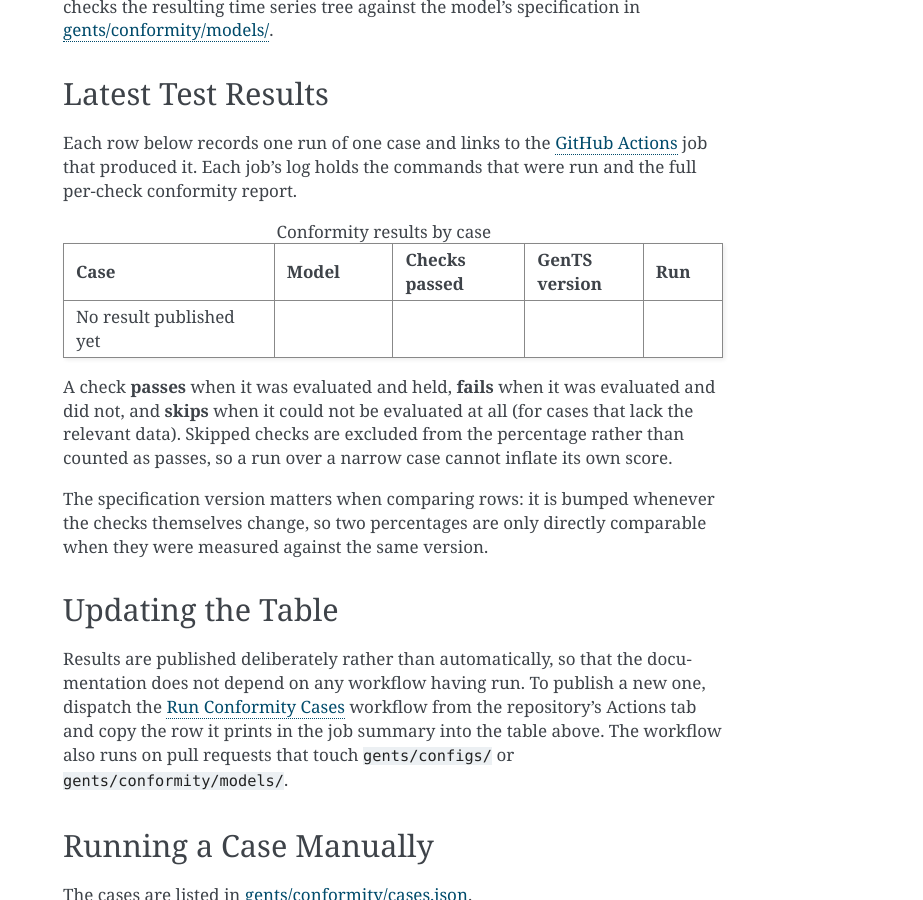
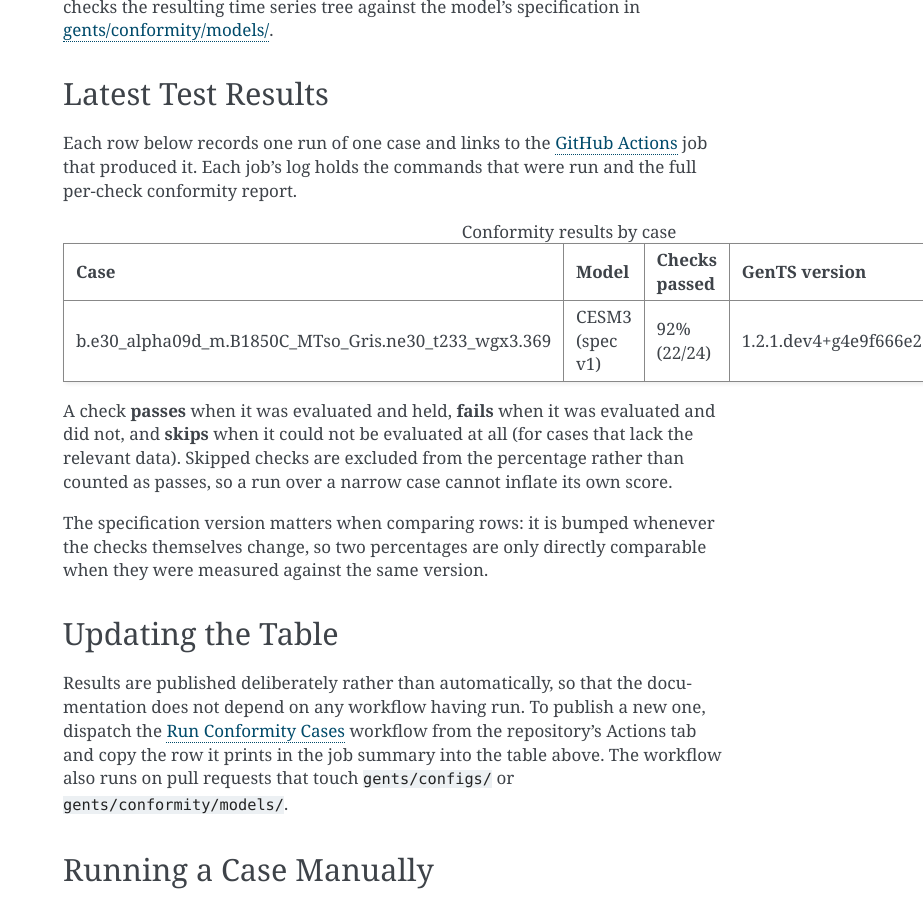
Before and after one commit to AgentOxygen/GenTS, a Sphinx documentation site: the page built from docs/conformity.rst, in a window 1280 px wide and 900 px high, scrolled down 417 px. Shown: the whole window, without its empty margins (357-1280 px from the left). Built offline with Sphinx 7.4.7, drawn with Linux system fonts in a browser that asks for light colours.

Commit message:
Added first conformity test for "b.e30_alpha09d_m.B1850C_MTso_Gris.ne30_t233_wgx3.369"

```diff
--- a/docs/conformity.rst
+++ b/docs/conformity.rst
@@ -19,11 +19,11 @@ Each row below records one run of one case and links to the `GitHub Actions <htt
       - Checks passed
       - GenTS version
       - Run
-    * - No result published yet
-      -
-      -
-      -
-      -
+    * - b.e30_alpha09d_m.B1850C_MTso_Gris.ne30_t233_wgx3.369
+      - CESM3 (spec v1)
+      - 92% (22/24)
+      - 1.2.1.dev4+g4e9f666e2.d20260814
+      - `2026-08-14 <https://github.com/AgentOxygen/GenTS/actions/runs/31837677999/job/94887538773>`__
 
 A check **passes** when it was evaluated and held, **fails** when it was evaluated and did not, and **skips** when it could not be evaluated at all (for cases that lack the relevant data). Skipped checks are excluded from the percentage rather than counted as passes, so a run over a narrow case cannot inflate its own score.
 
```
